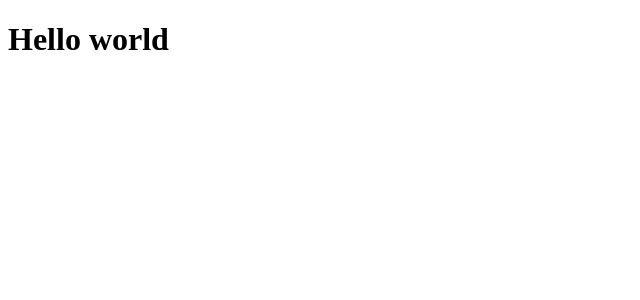
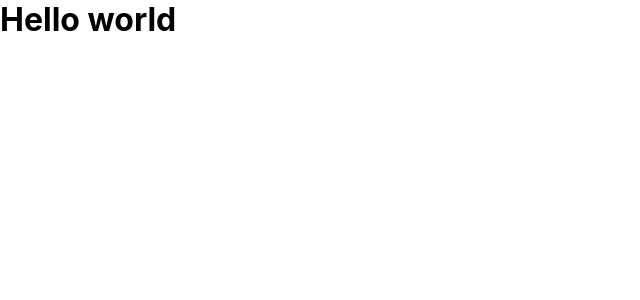
Before and after one commit to rcamillo/20-porfolio, a React (Create React App) app: page / in a window 1280 px wide. Shown: the top 300 px of the page, without its empty margins (0-640 px from the left). Built offline with nearby package versions, Linux system fonts and the light colour scheme.

Commit message:
feat: created theme and configure theme provider

```diff
--- a/package.json
+++ b/package.json
@@ -13,6 +13,7 @@
     "react": "^17.0.2",
     "react-dom": "^17.0.2",
     "react-scripts": "5.0.0",
+    "styled-components": "^5.3.3",
     "typescript": "^4.4.2",
     "web-vitals": "^2.1.0"
   },
@@ -41,6 +42,7 @@
     ]
   },
   "devDependencies": {
+    "@types/styled-components": "^5.1.22",
     "@typescript-eslint/eslint-plugin": "^5.11.0",
     "@typescript-eslint/parser": "^5.11.0",
     "eslint": "^8.8.0",
--- a/src/index.tsx
+++ b/src/index.tsx
@@ -1,11 +1,17 @@
 import React from 'react'
 import ReactDOM from 'react-dom'
+import { ThemeProvider } from 'styled-components'
 
 import App from './App'
+import GlobalStyles from './styles/global'
+import theme from './styles/theme'
 
 ReactDOM.render(
   <React.StrictMode>
-    <App />
+    <ThemeProvider theme={theme}>
+      <App />
+      <GlobalStyles />
+    </ThemeProvider>
   </React.StrictMode>,
   document.getElementById('root')
 )
--- /dev/null
+++ b/src/styles/global.ts
@@ -0,0 +1,26 @@
+import { createGlobalStyle, css } from 'styled-components'
+
+const GlobalStyles = createGlobalStyle`
+  * {
+    margin: 0;
+    padding: 0;
+    box-sizing: border-box;
+  }
+
+  ${({ theme }) => css`
+    html {
+      font-size: 62.5%;
+    }
+
+    body {
+      font-family: ${theme.font.family};
+      font-size: ${theme.font.sizes.medium};
+    }
+
+    button {
+      cursor: pointer;
+    }
+  `}
+`
+
+export default GlobalStyles
--- /dev/null
+++ b/src/styles/theme.ts
@@ -0,0 +1,34 @@
+export default {
+  grid: {
+    container: '108rem'
+  },
+  colors: {
+    primary: '#00D2DF',
+    light: '#fff',
+    grayLight: '#C4C4C4',
+    dark: '#121212',
+    darken: '#151515'
+  },
+  gradients: {
+    pink: 'linear-gradient(270.06deg, #6518B4 0%, #D24074 101.62%)',
+    purple: 'linear-gradient(269.96deg, #10D7E2 0%, #9358F7 100%)'
+  },
+  font: {
+    family: 'Inter, sans-serif',
+    sizes: {
+      small: '1.4rem',
+      medium: '1.6rem',
+      large: '1.8rem',
+      xlarge: '2.4rem',
+      xxlarge: '3.2rem',
+      huge: '6.4rem'
+    }
+  },
+  spacings: {
+    xsmall: '1.6rem',
+    small: '2.4rem',
+    medium: '3.2rem',
+    large: '4.0rem',
+    xlarge: '4.8rem'
+  }
+} as const
```
Also changed, not shown: src/types/styled-components.d.ts (added, +8 -0 lines), 1 other file (tests, documents, lock files or other folders).
